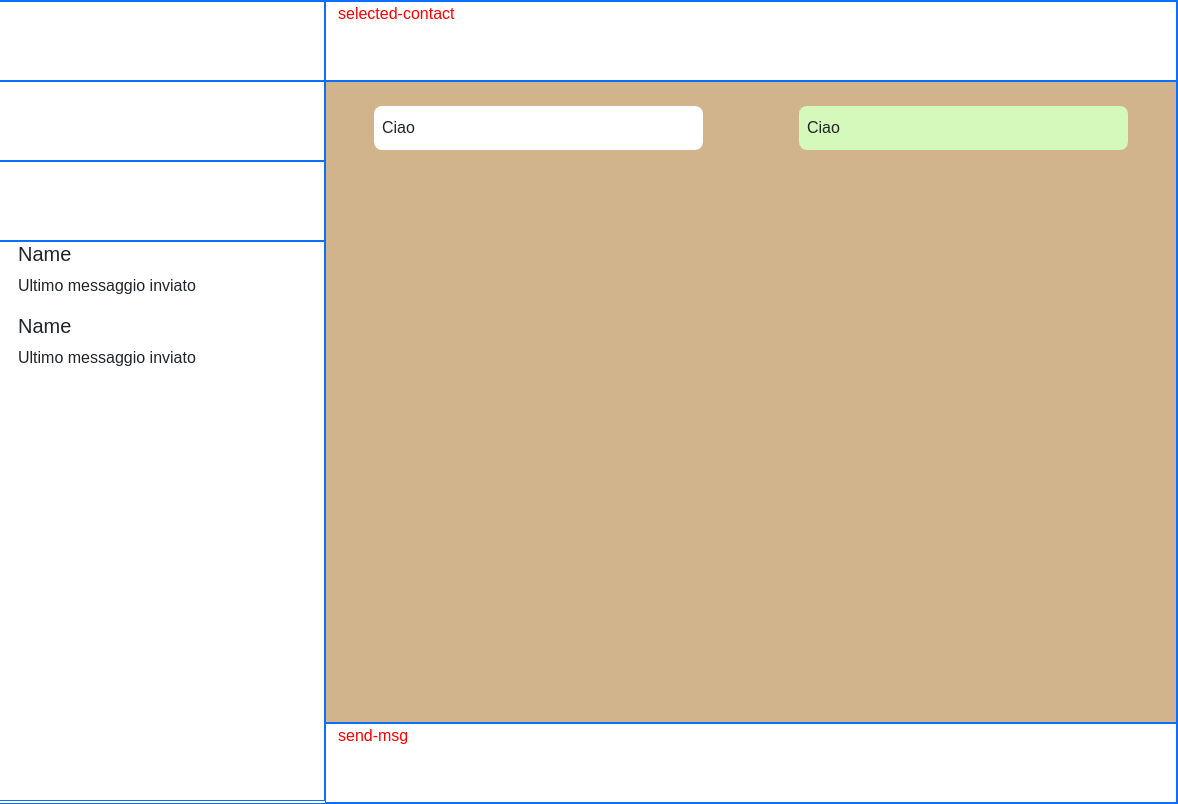
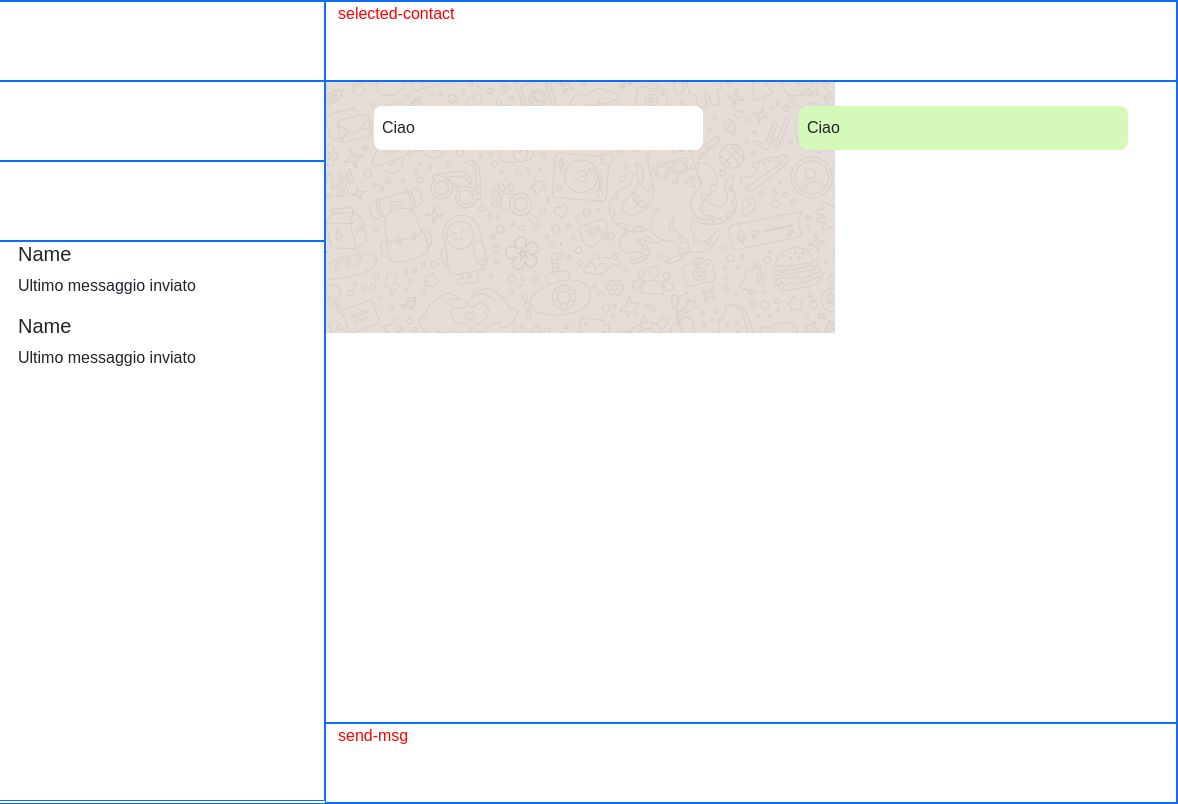
Before and after one commit to davishka-hikkaduwa/vue-boolzapp, a plain HTML site: page index.html in a window 1280 px wide. Shown: the full height of the page, 102-1280 px from the left. Drawn offline with nearby package versions, Linux system fonts and the light colour scheme.

Commit message:
added img

```diff
--- a/css/style.css
+++ b/css/style.css
@@ -42,10 +42,12 @@ body {
 #sent-side {
     height: 80vh;
     /* width: 100%; */
+    /* background-image: url("/img/mine.jpg"); */
 }
 
 #exchanged-msgs {
-    background-color: tan;
+    background-image: url("/img/mine.jpg");
+    background-repeat: no-repeat;
 }
 
 
```
Also changed, not shown: img/avatar_1.jpg (added), img/avatar_2.jpg (added), img/avatar_3.jpg (added), img/avatar_4.jpg (added), img/avatar_5.jpg (added), img/avatar_6.jpg (added), img/avatar_7.jpg (added), img/avatar_8.jpg (added), img/avatar_io.jpg (added), img/mine.jpg (added), 1 other file.
